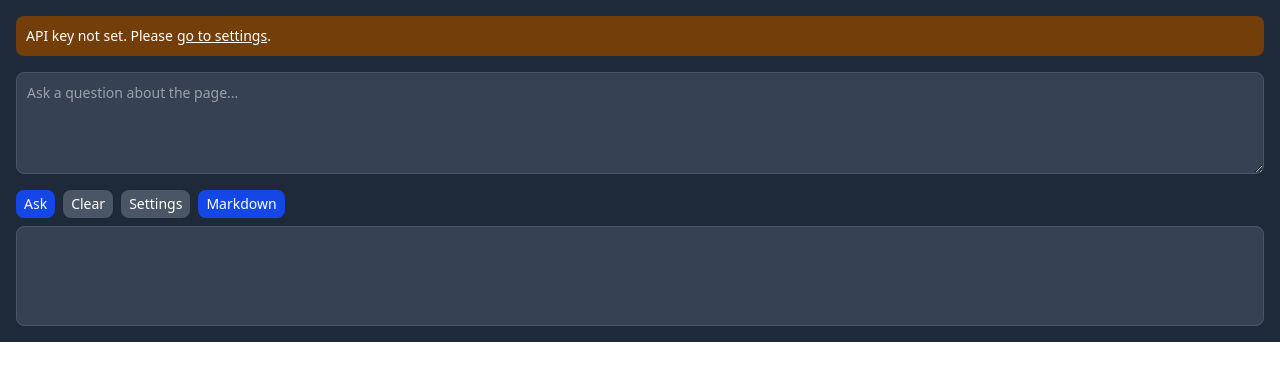
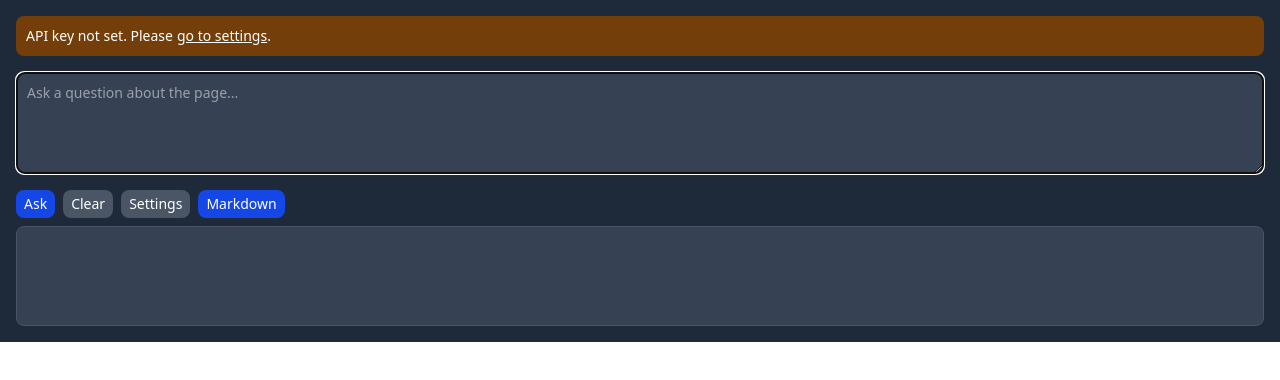
Before and after one commit to geekmdtravis/ask-gemini, a React (Vite) app: page / in a window 1280 px wide. Shown: the top 380 px of the page. Built offline with nearby package versions, Linux system fonts and the light colour scheme.

Commit message:
Added focus on launch

```diff
--- a/src/App.tsx
+++ b/src/App.tsx
@@ -1,4 +1,4 @@
-import { useState, useEffect } from "react";
+import { useState, useEffect, useRef } from "react";
 import Settings from "./Settings";
 import Response from "./Response";
 
@@ -11,6 +11,13 @@ function App() {
   const [loading, setLoading] = useState(false);
   const [showSettings, setShowSettings] = useState(false);
   const [markdownEnabled, setMarkdownEnabled] = useState(true);
+  const inputRef = useRef<HTMLTextAreaElement>(null);
+
+  useEffect(() => {
+    if (inputRef.current) {
+      inputRef.current.focus();
+    }
+  }, []);
 
   useEffect(() => {
     chrome.storage.local.get(
@@ -115,6 +122,7 @@ function App() {
 
       <div className="relative mb-4">
         <textarea
+          ref={inputRef}
           id="question"
           rows={4}
           value={question}
```
